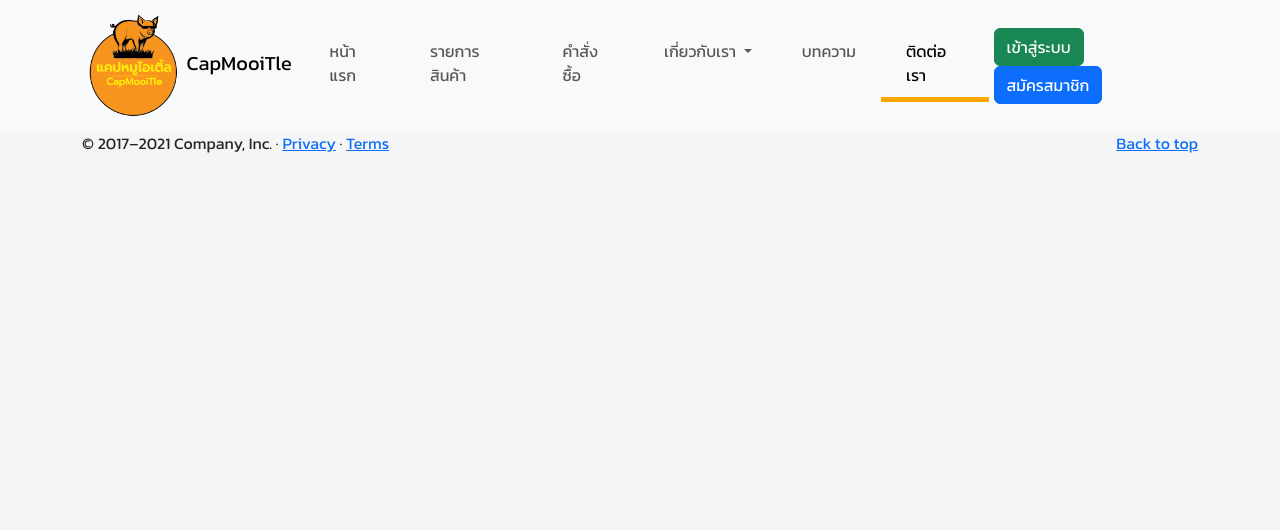
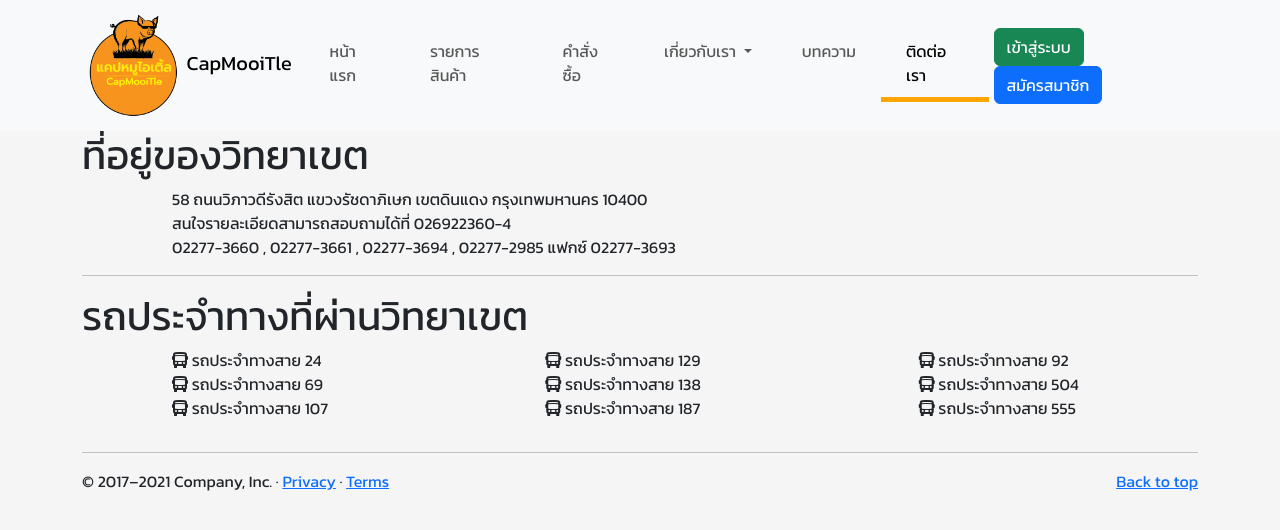
Before and after one commit to Solaris470/CapMooiTle, a PHP site: page /pages/contact.php in a window 1280 px wide. Shown: the top 530 px of the page. Run offline with PHP 8.4, Linux system fonts and the light colour scheme.

Commit message:
Contact-กาย
เสร็จแล้วฮ้าฟฟฟฟ

```diff
--- a/pages/contact.php
+++ b/pages/contact.php
@@ -12,7 +12,16 @@
     <link rel="stylesheet" href="../css/style.css">
     <!-- <link rel="stylesheet" href="css/style.css"> -->
 </head>
-
+<style>
+ .pf-20{
+    padding-left: 20px;
+ }
+    .lb{
+    list-style: none;
+    position: relative;
+    padding-left: 38px;
+ }
+</style>
 <body>
     <header>
         <nav class="navbar navbar-expand-lg bg-light">
@@ -64,7 +73,46 @@
         </nav>
     </header>
     <main>
-
+    <div class="container">
+        <div>
+            <h1>ที่อยู่ของวิทยาเขต</h1>
+        </div>
+        <div class="pf-20">
+            <p style="margin-left: 70px;">58 ถนนวิภาวดีรังสิต แขวงรัชดาภิเษก เขตดินแดง กรุงเทพมหานคร 10400<br>
+            สนใจรายละเอียดสามารถสอบถามได้ที่ 026922360-4<br>
+            02277-3660 , 02277-3661 , 02277-3694 , 02277-2985 แฟกซ์ 02277-3693</p>
+        </div>
+        <hr>
+        <div>
+            <h1>รถประจำทางที่ผ่านวิทยาเขต</h1>
+        </div>
+        <div class="pf-20">
+            <div class="row">
+                <div class="col-md-4">
+                    <ul>
+                        <li class="lb"><i class="bi bi-bus-front-fill"></i> รถประจำทางสาย 24</li>
+                        <li class="lb"><i class="bi bi-bus-front-fill"></i> รถประจำทางสาย 69</li>
+                        <li class="lb"><i class="bi bi-bus-front-fill"></i> รถประจำทางสาย 107</li>
+                    </ul>
+                </div>
+                <div class="col-md-4">
+                    <ul>
+                        <li class="lb"><i class="bi bi-bus-front-fill"></i> รถประจำทางสาย 129</li>
+                        <li class="lb"><i class="bi bi-bus-front-fill"></i> รถประจำทางสาย 138</li>
+                        <li class="lb"><i class="bi bi-bus-front-fill"></i> รถประจำทางสาย 187</li>
+                    </ul>
+                </div>
+                <div class="col-md-4">
+                    <ul>
+                        <li class="lb"><i class="bi bi-bus-front-fill"></i> รถประจำทางสาย 92</li>
+                        <li class="lb"><i class="bi bi-bus-front-fill"></i> รถประจำทางสาย 504</li>
+                        <li class="lb"><i class="bi bi-bus-front-fill"></i> รถประจำทางสาย 555</li>
+                    </ul>
+                </div>
+            </div>
+        </div>
+        <hr>
+    </div>
     </main>
     <footer class="container">
         <p class="float-end"><a href="#">Back to top</a></p>
--- a/template/header.php
+++ b/template/header.php
@@ -1,2 +1,3 @@
 <link href="https://cdn.jsdelivr.net/npm/bootstrap@5.3.2/dist/css/bootstrap.min.css" rel="stylesheet"
         integrity="sha384-T3c6CoIi6uLrA9TneNEoa7RxnatzjcDSCmG1MXxSR1GAsXEV/Dwwykc2MPK8M2HN" crossorigin="anonymous" />
+<link rel="stylesheet" href="https://cdn.jsdelivr.net/npm/bootstrap-icons@1.11.3/font/bootstrap-icons.min.css">
```
